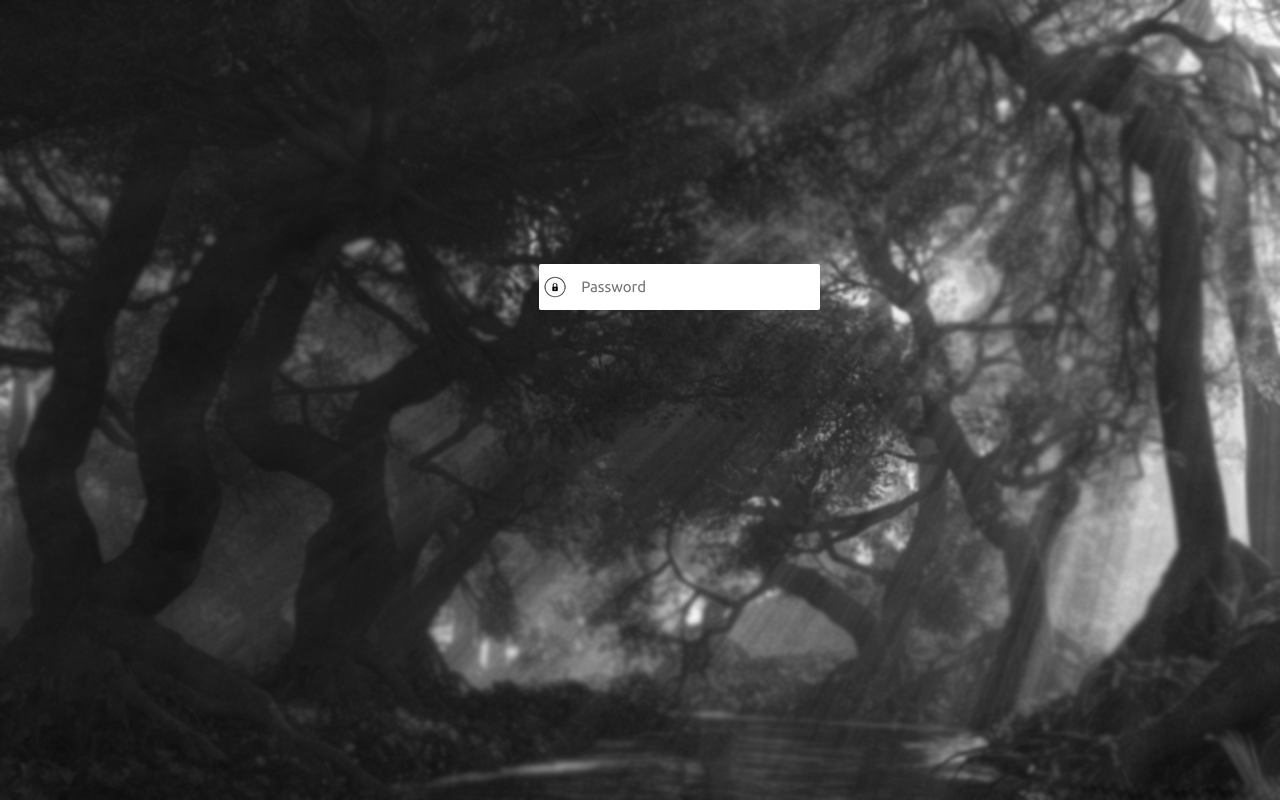
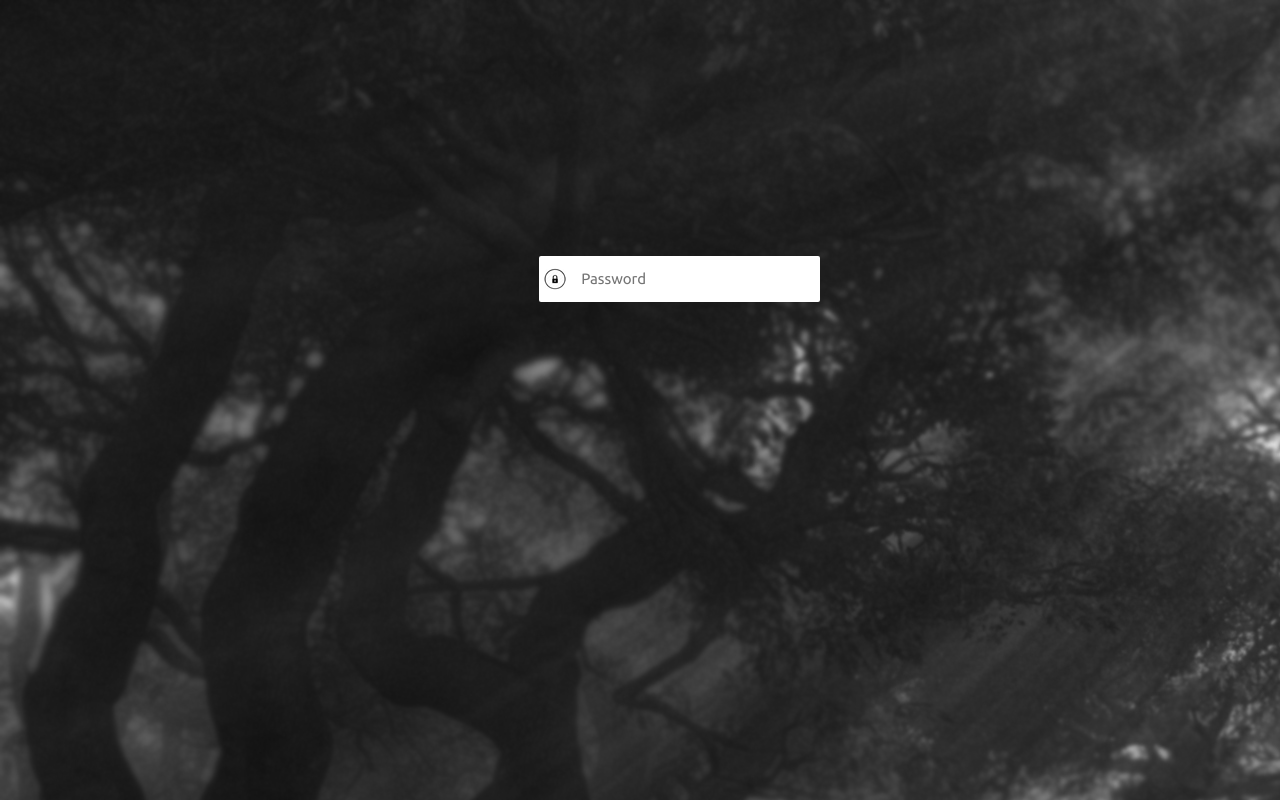
Before and after one commit to DemirEvren/evrendemir.github.io, a website: page index.html in a window 1280 px wide. Drawn offline with nearby package versions, Linux system fonts and the light colour scheme.

Commit message:
added viewport and background bug fixes

```diff
--- a/Design/Enter.css
+++ b/Design/Enter.css
@@ -3,8 +3,8 @@ body{
 	width: 100%;
 	background-image: url("../Images/enter_page_background.jpg");
 	background-repeat: no-repeat;
-	background-size: 100%;
-	position: fixed;
+	background-position: fixed;
+	overflow:hidden;
 	font-family: 'Ubuntu', sans-serif;
 
 
@@ -39,7 +39,3 @@ input::-webkit-input-placeholder {
 
 
 }
-
-img {
-
-}
--- a/index.html
+++ b/index.html
@@ -2,7 +2,7 @@
 <html>
 <head>
 	<title>Evren Demir</title>
-	<meta name="viewport" content="width=device-width">
+	<meta name="viewport" content="width=device-width, initial-scale=1.0, user-scalable=no">
 	<link rel="shortcut icon" href="Images/black_arrow.png">
 	<link rel="stylesheet" type="text/css" href="Design/Enter.css">
 	<script src="https://ajax.googleapis.com/ajax/libs/jquery/3.2.1/jquery.min.js"></script>
```
